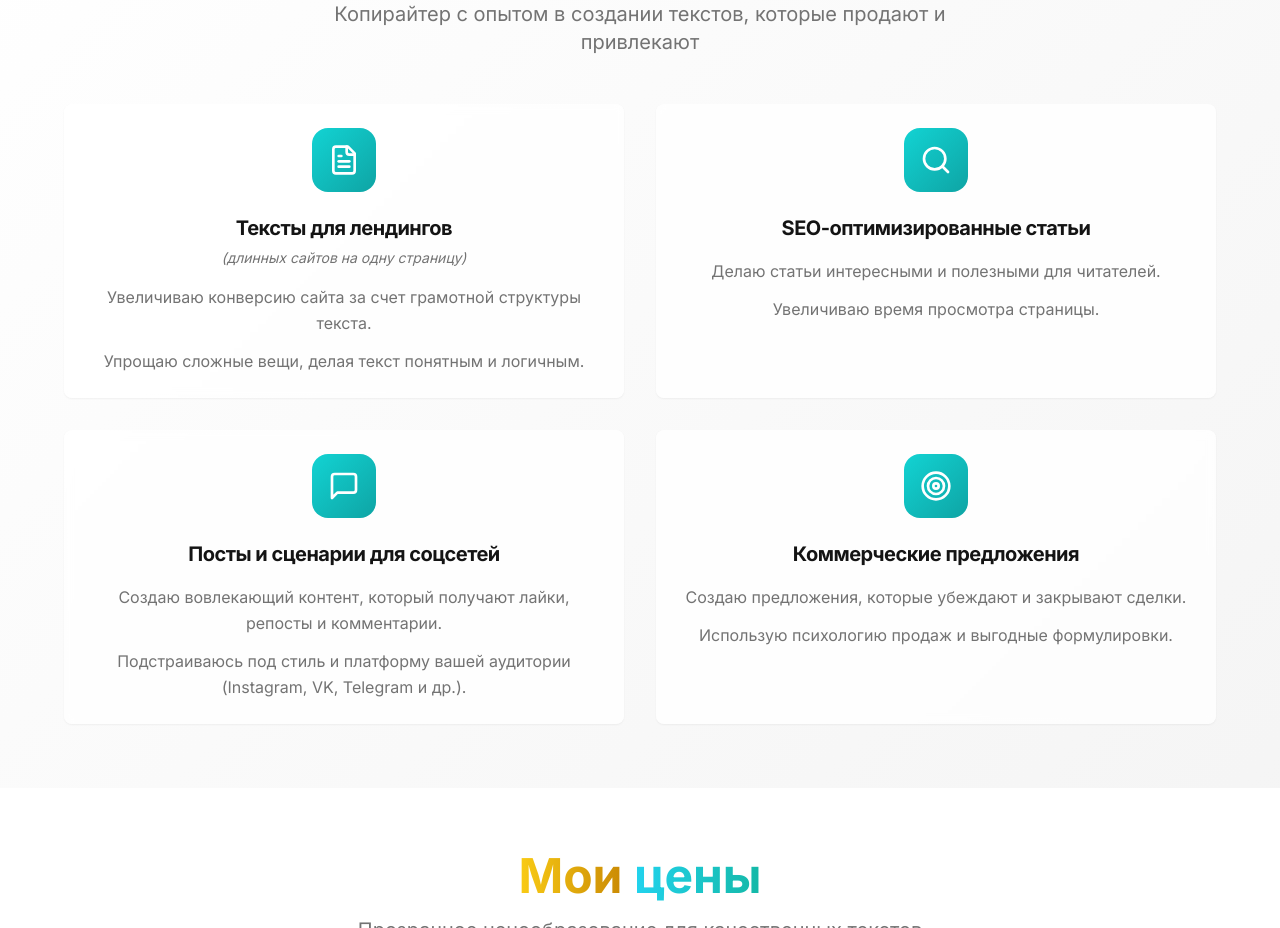
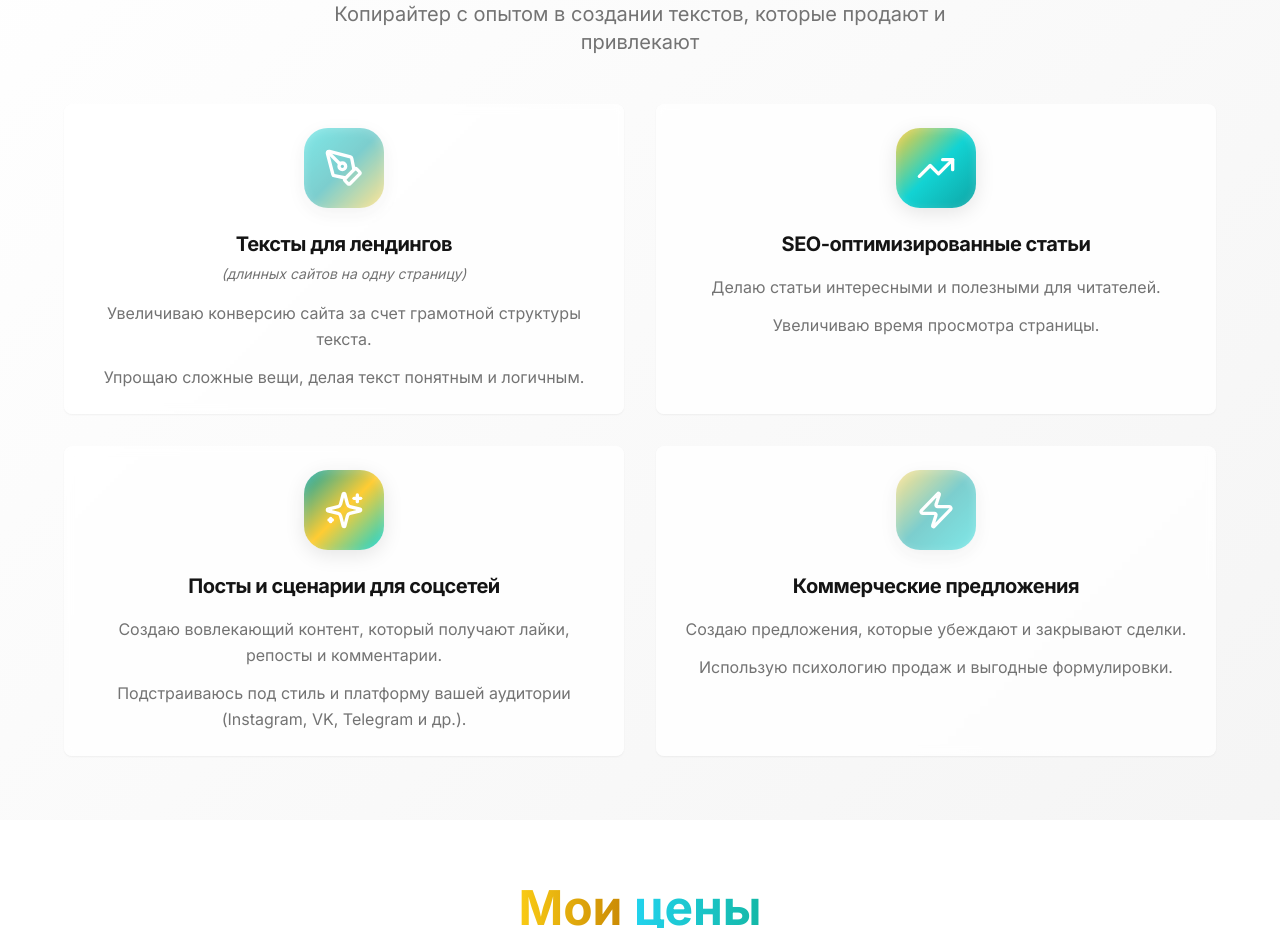
Before and after one commit to AnnaLida29/anzhelas-new-horizon, a React (Vite) app: page / in a window 1280 px wide. Shown: the part 2340-3268 px from the top of the page. Built offline with nearby package versions, Linux system fonts and the light colour scheme.

Commit message:
Enhance service icons

```diff
--- a/src/components/Services.tsx
+++ b/src/components/Services.tsx
@@ -1,10 +1,10 @@
 import { Card, CardContent, CardHeader, CardTitle } from "@/components/ui/card";
-import { FileText, Search, MessageSquare, Target } from "lucide-react";
+import { PenTool, TrendingUp, Sparkles, Zap } from "lucide-react";
 
 const Services = () => {
   const services = [
     {
-      icon: FileText,
+      icon: PenTool,
       title: "Тексты для лендингов",
       subtitle: "(длинных сайтов на одну страницу)",
       description: [
@@ -13,7 +13,7 @@ const Services = () => {
       ]
     },
     {
-      icon: Search,
+      icon: TrendingUp,
       title: "SEO-оптимизированные статьи",
       description: [
         "Делаю статьи интересными и полезными для читателей.",
@@ -21,7 +21,7 @@ const Services = () => {
       ]
     },
     {
-      icon: MessageSquare,
+      icon: Sparkles,
       title: "Посты и сценарии для соцсетей",
       description: [
         "Создаю вовлекающий контент, который получают лайки, репосты и комментарии.",
@@ -29,7 +29,7 @@ const Services = () => {
       ]
     },
     {
-      icon: Target,
+      icon: Zap,
       title: "Коммерческие предложения",
       description: [
         "Создаю предложения, которые убеждают и закрывают сделки.",
@@ -67,8 +67,30 @@ const Services = () => {
               >
                 <CardHeader className="text-center pb-4">
                   <div className="flex justify-center mb-4">
-                    <div className="w-16 h-16 bg-gradient-to-br from-turquoise to-turquoise-dark rounded-2xl flex items-center justify-center group-hover:scale-110 transition-transform duration-300">
-                      <IconComponent className="h-8 w-8 text-white" />
+                    <div className={`relative w-20 h-20 rounded-3xl flex items-center justify-center transition-all duration-500 transform group-hover:scale-110 group-hover:rotate-6 ${
+                      index === 0 ? 'bg-gradient-to-br from-turquoise via-turquoise-dark to-gold animate-pulse' :
+                      index === 1 ? 'bg-gradient-to-br from-gold via-turquoise to-turquoise-dark' :
+                      index === 2 ? 'bg-gradient-to-br from-turquoise-dark via-gold to-turquoise' :
+                      'bg-gradient-to-br from-gold via-turquoise-dark to-turquoise animate-pulse'
+                    }`}
+                    style={{
+                      animationDelay: `${index * 0.2}s`,
+                      boxShadow: 'inset 0 2px 10px rgba(255,255,255,0.2), 0 5px 20px rgba(0,0,0,0.1)'
+                    }}>
+                      {/* Glow effect */}
+                      <div className="absolute inset-0 rounded-3xl bg-gradient-to-br from-white/20 to-transparent opacity-0 group-hover:opacity-100 transition-opacity duration-300" />
+
+                      {/* Icon with multiple animations */}
+                      <IconComponent className={`h-10 w-10 text-white relative z-10 transition-all duration-300 ${
+                        index === 0 ? 'group-hover:animate-bounce' :
+                        index === 1 ? 'group-hover:scale-125' :
+                        index === 2 ? 'group-hover:animate-spin' :
+                        'group-hover:animate-pulse'
+                      }`} />
+
+                      {/* Floating particles effect */}
+                      <div className="absolute -top-1 -right-1 w-3 h-3 bg-gold rounded-full opacity-0 group-hover:opacity-100 group-hover:animate-ping transition-all duration-300" />
+                      <div className="absolute -bottom-1 -left-1 w-2 h-2 bg-turquoise rounded-full opacity-0 group-hover:opacity-100 group-hover:animate-ping transition-all duration-300" style={{ animationDelay: '0.2s' }} />
                     </div>
                   </div>
                   <CardTitle className="text-xl font-bold text-foreground">
```
